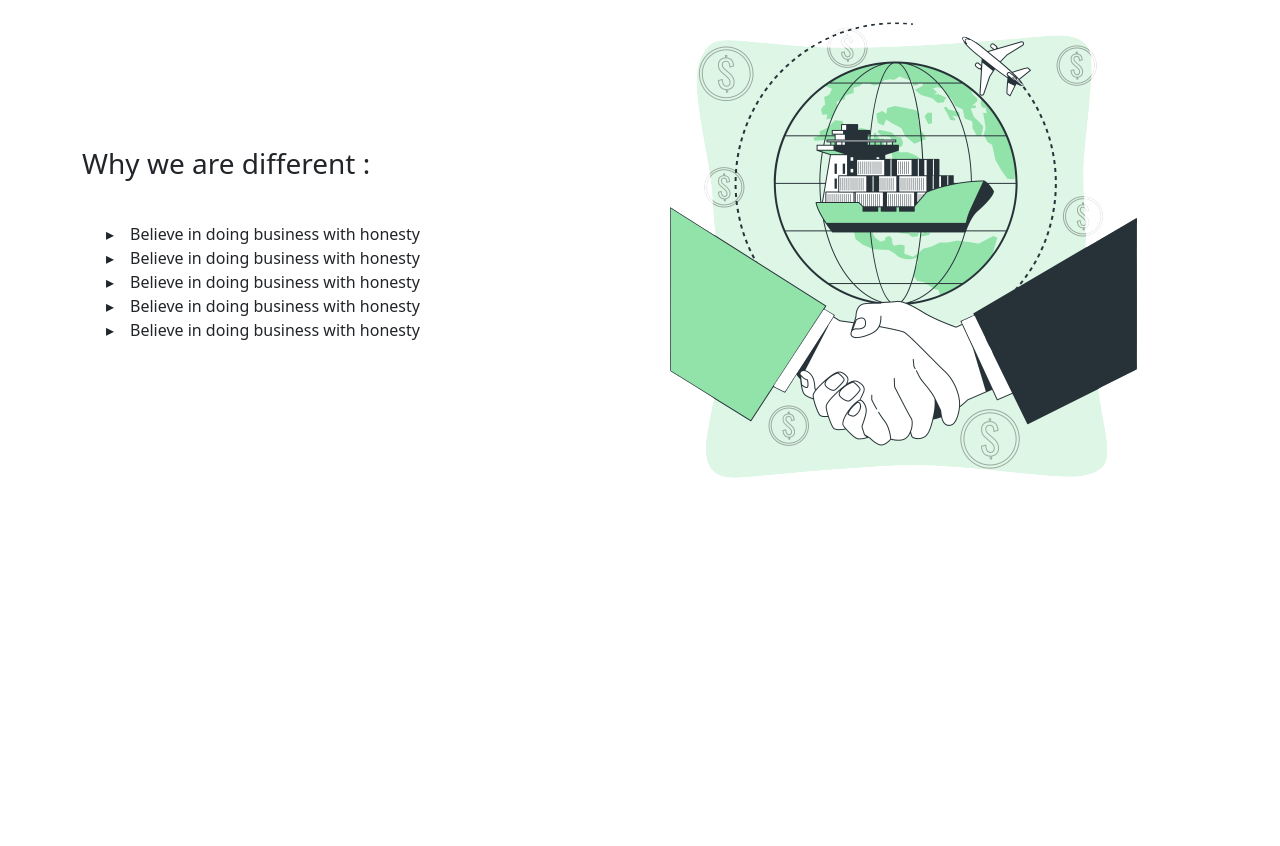
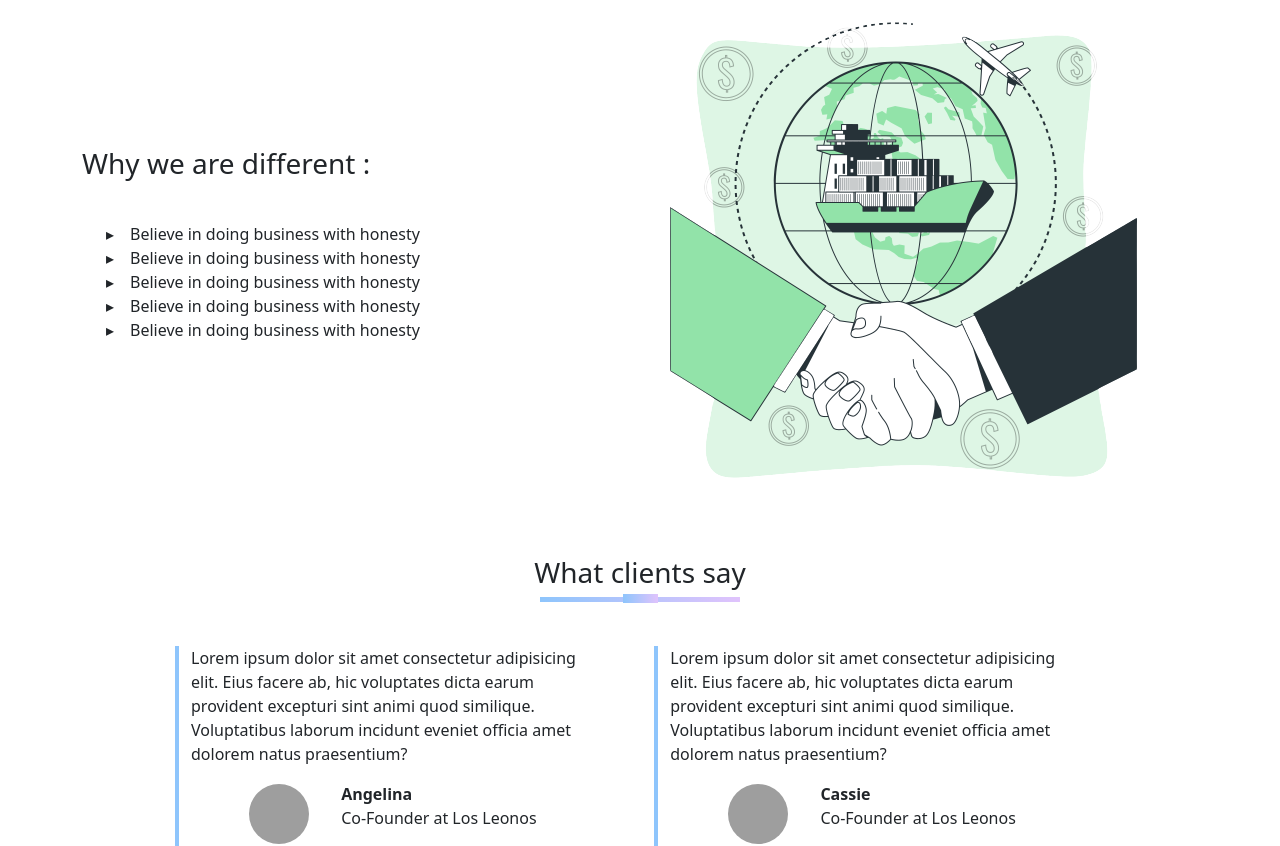
Before and after one commit to SYN606/digital-agency-template, a plain HTML site: page index.html in a window 1280 px wide. Shown: the part 1785-2631 px from the top of the page. Before the commit the page ends 2288 px from the top, so only its background shows below. Drawn offline with nearby package versions, Linux system fonts and the light colour scheme; grey boxes are pictures that could not be loaded.

Commit message:
created testimonials areas

```diff
--- a/index.html
+++ b/index.html
@@ -154,7 +154,32 @@
         </div>
     </section>
 
-    <!--  -->
+    <!-- testimonials -->
+    <section id="testimonials">
+        <div class="container mt-5">
+            <h3 class="title text-center">What clients say</h3>
+            <div class="row offset-1 gap-5 mt-5">
+                <div class="col-md-5 testimonial">
+                    <p>Lorem ipsum dolor sit amet consectetur adipisicing elit. Eius facere ab, hic voluptates dicta
+                        earum provident excepturi sint animi quod similique. Voluptatibus laborum incidunt eveniet
+                        officia amet dolorem natus praesentium?</p>
+                    <div class="clients">
+                        <img src="images/angelina.jpg" alt="404 | Image not found" class="img-fluid client-img">
+                        <p class="client_name"><b>Angelina</b> <br>Co-Founder at Los Leonos</p>
+                    </div>
+                </div>
+                <div class="col-md-5 testimonial">
+                    <p>Lorem ipsum dolor sit amet consectetur adipisicing elit. Eius facere ab, hic voluptates dicta
+                        earum provident excepturi sint animi quod similique. Voluptatibus laborum incidunt eveniet
+                        officia amet dolorem natus praesentium?</p>
+                    <div class="clients">
+                        <img src="images/Cassie.jpg" alt="404 | Image not found" class="img-fluid client-img">
+                        <p class="client_name"><b>Cassie</b> <br>Co-Founder at Los Leonos</p>
+                    </div>
+                </div>
+            </div>
+        </div>
+    </section>
 </body>
 <script src='https://cdn.jsdelivr.net/npm/bootstrap@5.3.0-alpha1/dist/js/bootstrap.bundle.min.js'></script>
 
--- a/style.css
+++ b/style.css
@@ -93,3 +93,20 @@ body {
 }
 
 /* testimonials */
+
+.testimonial {
+  border-left: 4px solid #8ec5fc;
+}
+
+.client-img {
+  border-radius: 50%;
+  aspect-ratio: 1 / 1;
+  object-fit: cover;
+  width: 15%;
+}
+.clients{
+  display: flex;
+  align-items: center;
+  justify-content: center;
+  gap: 2em;
+}
```
Also changed, not shown: 2 other files.
